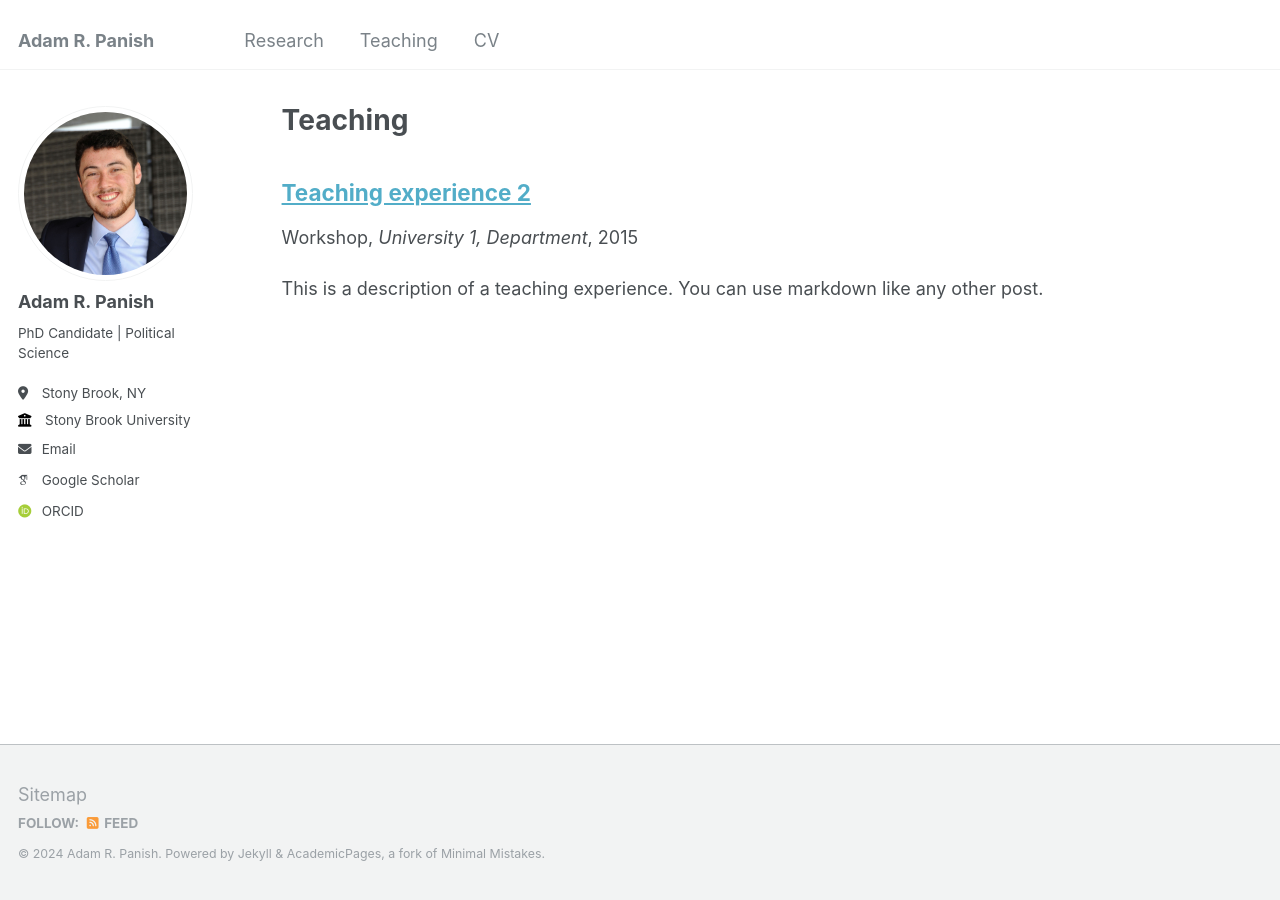
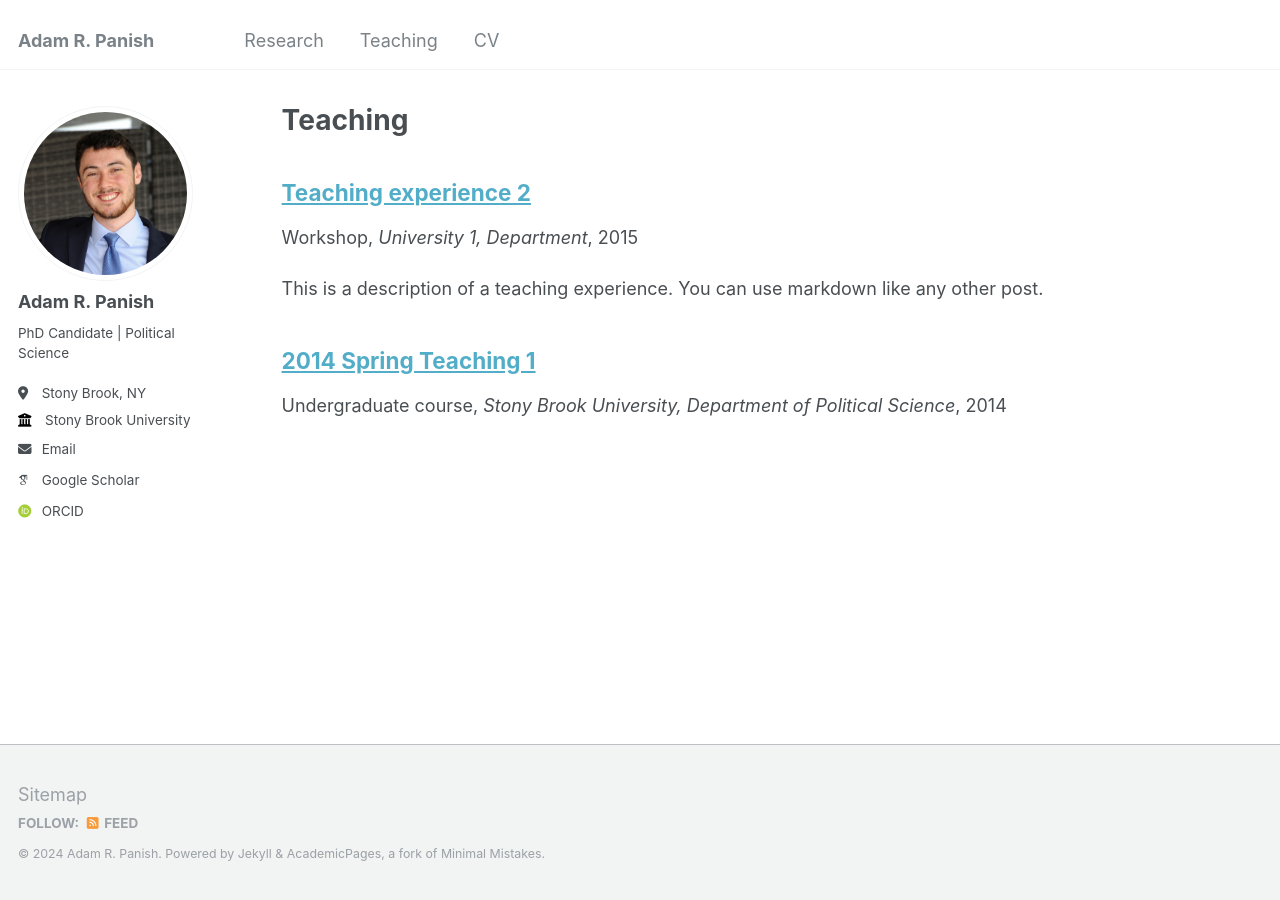
Before and after one commit to adampanish/adampanish.github.io, a Jekyll site: the page built from _pages/teaching.html, in a window 1280 px wide. Built offline with Jekyll 4.4.1, drawn with Linux system fonts in a browser that asks for light colours; some web fonts are replaced; a file with an impossible date is left out.

Commit message:
Update 2014-spring-teaching-1.md

```diff
--- a/_teaching/2014-spring-teaching-1.md
+++ b/_teaching/2014-spring-teaching-1.md
@@ -1,9 +1,7 @@
 ---
-title: "POL 201: Introduction to Statistical Methods in Political Science"
-collection: teaching
-type:
+type: "Undergraduate course"
 permalink: /teaching/POL-201
-venue:
-date:
-location:
+venue: "Stony Brook University, Department of Political Science"
+date: 2014-01-01
+location: "City, Country"
 ---
```
